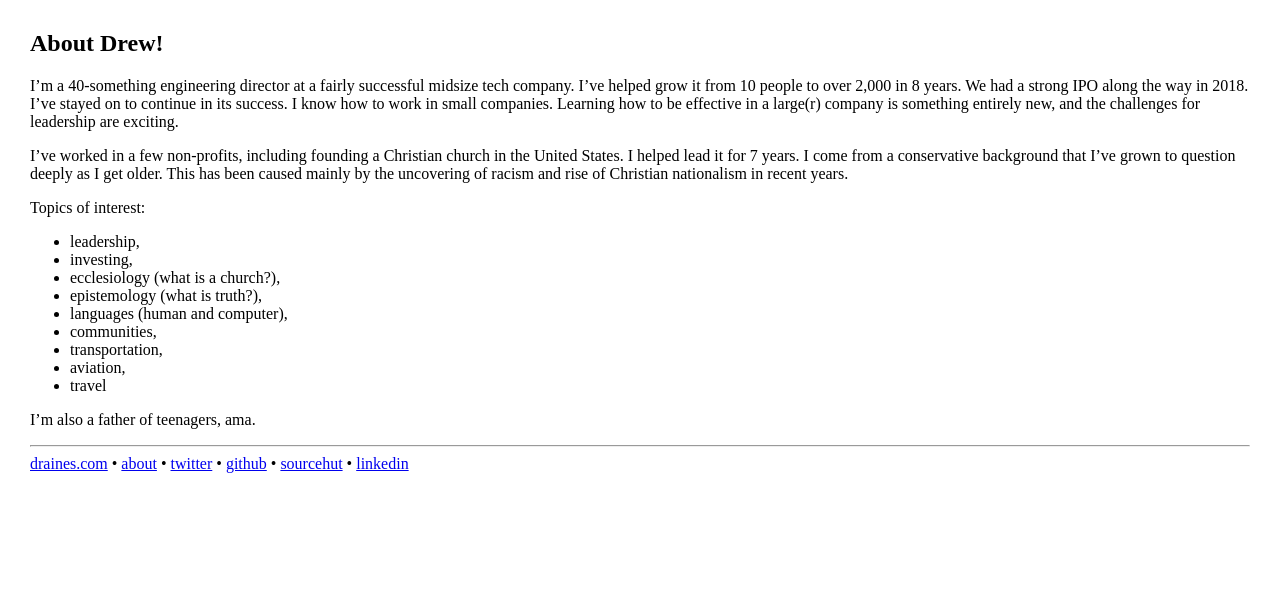
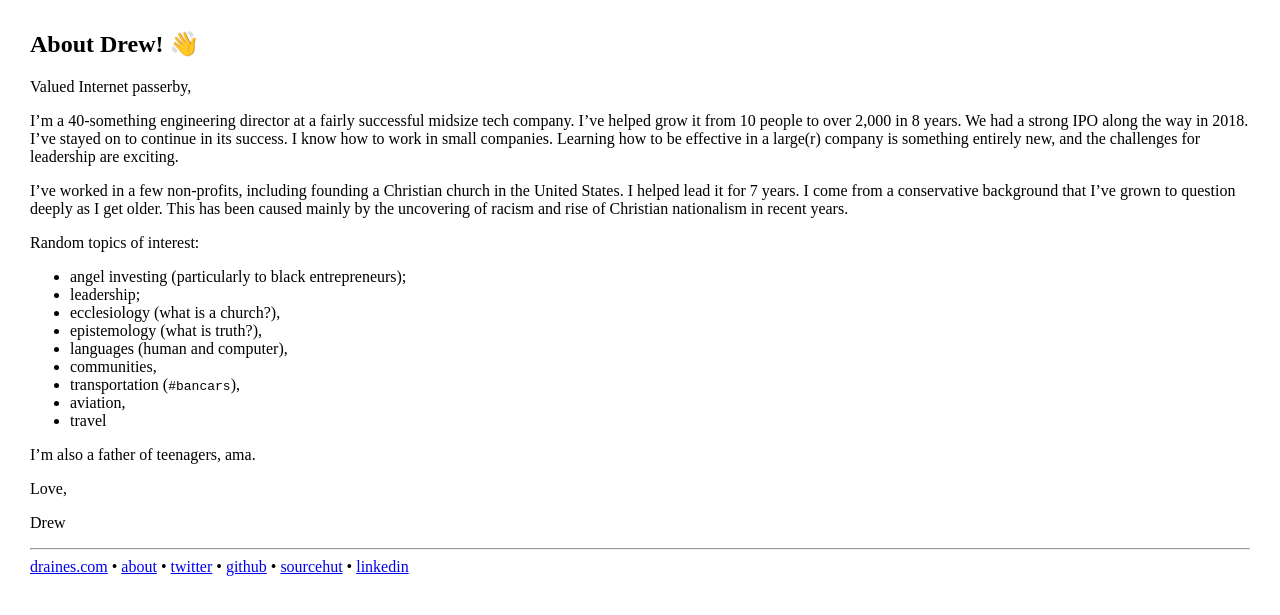
Before and after one commit to drewr/drewr.github.io, a Jekyll site: the page built from about.md, in a window 1280 px wide. Shown: the top 615 px of the page. Built offline with Jekyll 4.4.1, drawn with Linux system fonts in a browser that asks for light colours.

Commit message:
More bio

```diff
--- a/about.md
+++ b/about.md
@@ -1,23 +1,29 @@
 ---
 layout: page
-title: About Drew!
+title: About Drew! 👋
 tags: website
 ---
+
+Valued Internet passerby,
 
 I'm a 40-something engineering director at a fairly successful midsize tech company.  I've helped grow it from 10 people to over 2,000 in 8 years.  We had a strong IPO along the way in 2018.  I've stayed on to continue in its success.  I know how to work in small companies.  Learning how to be effective in a large(r) company is something entirely new, and the challenges for leadership are exciting.
 
 I've worked in a few non-profits, including founding a Christian church in the United States.  I helped lead it for 7 years.  I come from a conservative background that I've grown to question deeply as I get older.  This has been caused mainly by the uncovering of racism and rise of Christian nationalism in recent years.
 
-Topics of interest:
+Random topics of interest:
 
-* leadership,
-* investing,
+* angel investing (particularly to black entrepreneurs);
+* leadership;
 * ecclesiology (what is a church?),
 * epistemology (what is truth?),
 * languages (human and computer),
 * communities,
-* transportation,
+* transportation (`#bancars`),
 * aviation,
 * travel
 
 I'm also a father of teenagers, ama.
+
+Love,
+
+Drew
```
